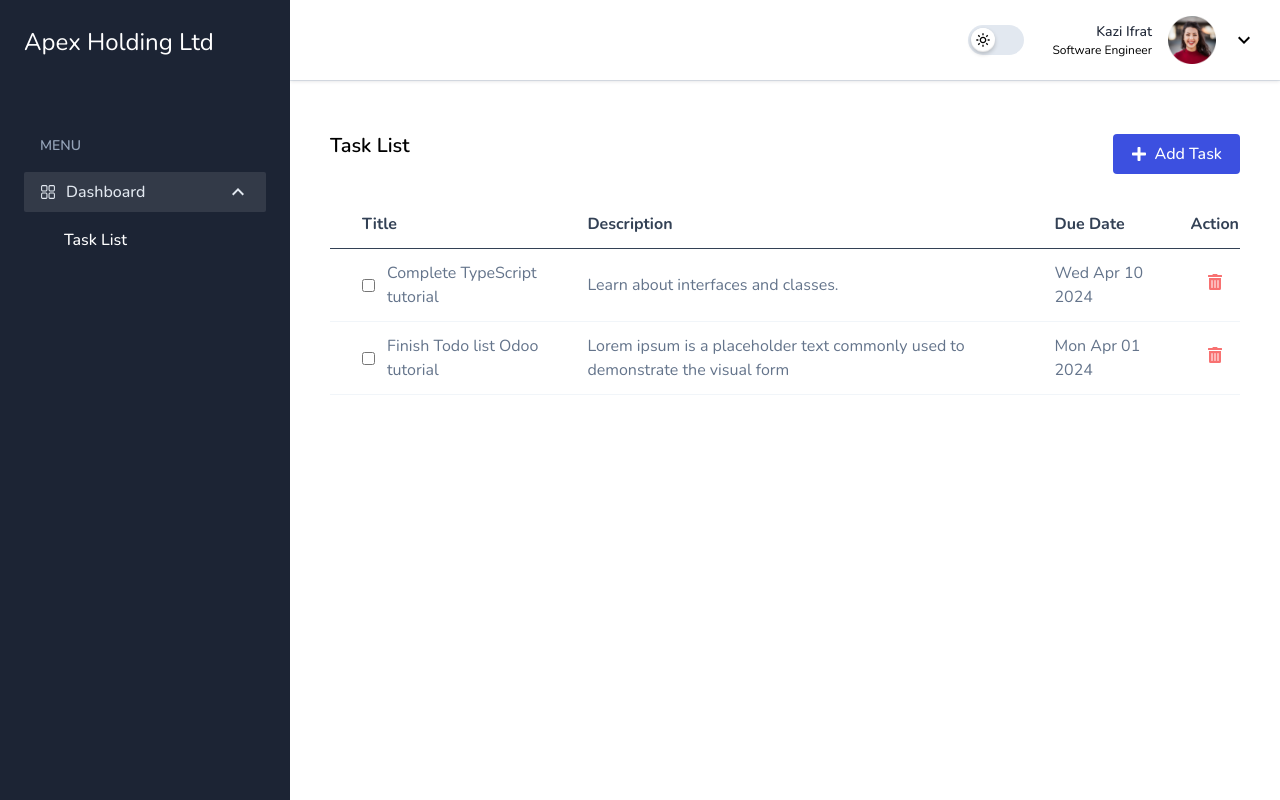
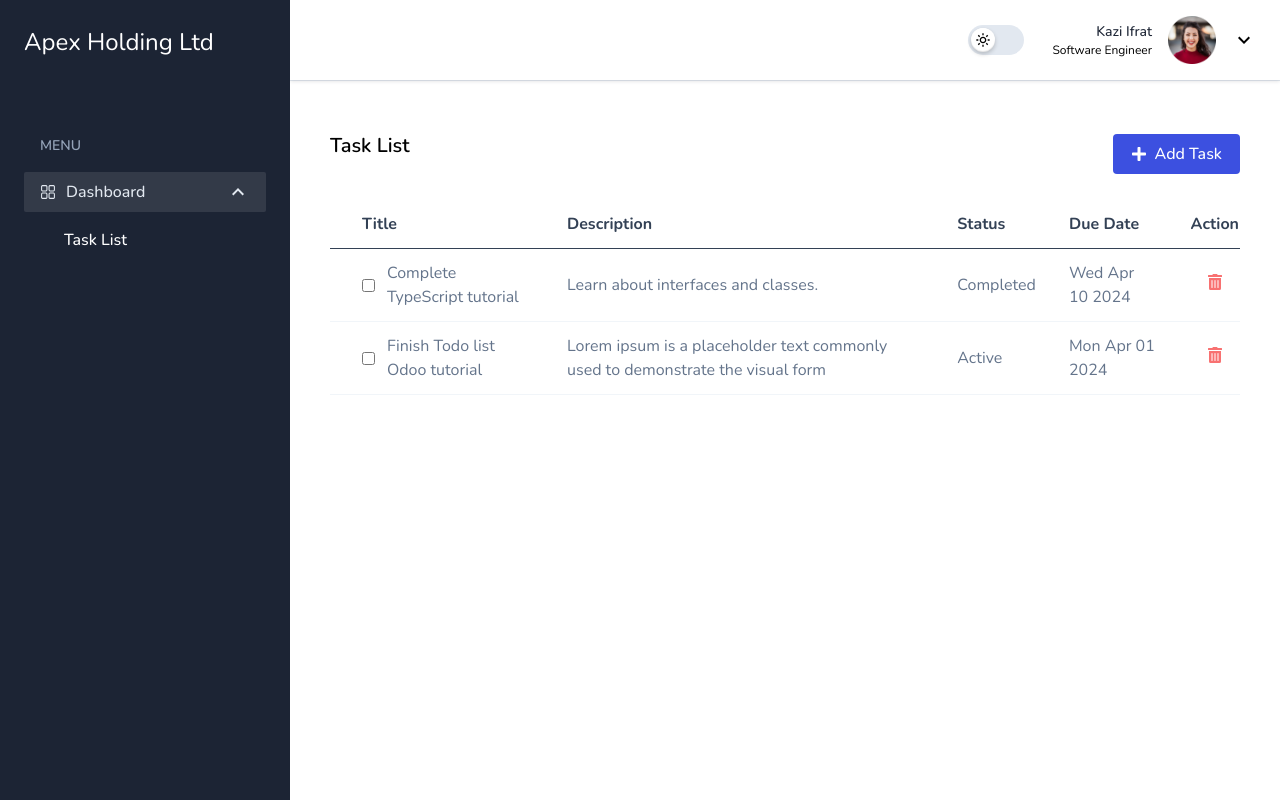
Before and after one commit to Ifratbinte/task-manage, a Next.js app: page / in a window 1280 px wide. Built offline with nearby package versions, Linux system fonts and the light colour scheme.

Commit message:
feat: add status column in task list table

```diff
--- a/src/components/Dashboard/TaskList.tsx
+++ b/src/components/Dashboard/TaskList.tsx
@@ -42,6 +42,7 @@ const TasksList: React.FC<Props> = ({tasks,  addTaskHandler}) => {
           <tr className='border-b dark:border-slate-600 font-medium p-4 text-slate-700 dark:text-slate-200 text-left text-base'>
             <th className='pl-8 py-3'>Title</th>
             <th className='px-8 pb-y'>Description</th>
+            <th className='pr-8 pb-y'>Status</th>
             <th className='pr-8 pb-y'>Due Date</th>
             <th className='text-center'>Action</th>
           </tr>
@@ -59,6 +60,7 @@ const TasksList: React.FC<Props> = ({tasks,  addTaskHandler}) => {
                 {task.title}
               </td>
               <td className='px-8 py-3'>{task.description}</td>
+              <td className="pr-8 py-3">{task.status}</td>
               <td className="pr-8 py-3">{task.dueDate.toDateString()}</td>
               <td className='text-center'>
                 <button onClick={handleDelete} className="text-red-400 hover:text-red-600">
--- a/src/components/Dashboard/task-mock-data.ts
+++ b/src/components/Dashboard/task-mock-data.ts
@@ -3,12 +3,14 @@ const tasks = [
       id: "1",
       title: 'Complete TypeScript tutorial',
       description: 'Learn about interfaces and classes.',
+      status: "Completed",
       dueDate: new Date('2024-04-10'),
     },
     {
       id: "2",
       title: 'Finish Todo list Odoo tutorial',
       description: 'Lorem ipsum is a placeholder text commonly used to demonstrate the visual form',
+      status: "Active",
       dueDate: new Date('2024-04-01'),
     },
   ];
--- a/src/types/task.ts
+++ b/src/types/task.ts
@@ -4,4 +4,5 @@ export interface Task {
   description: string;
   dueDate: Date;
   completed?: boolean
+  status?: any
 }
```
